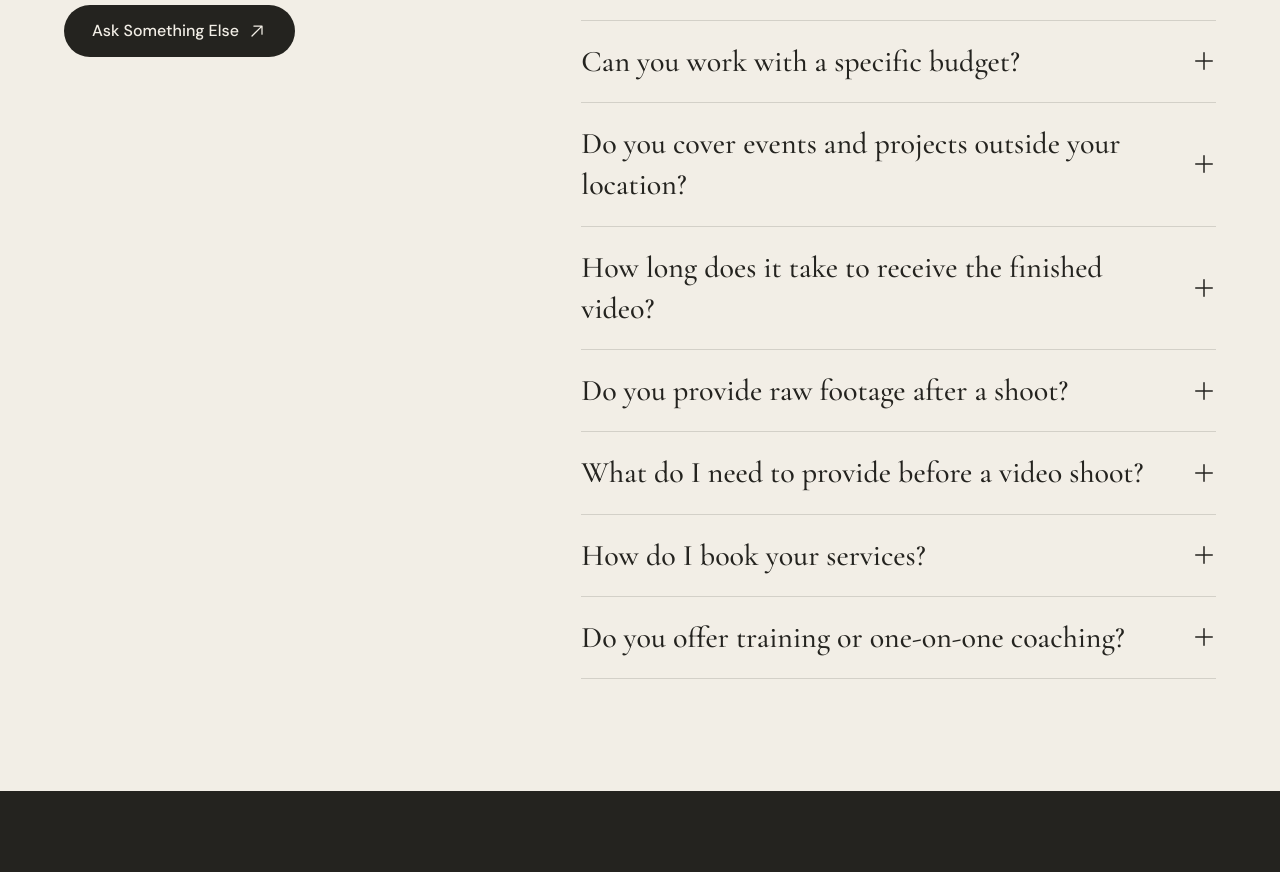
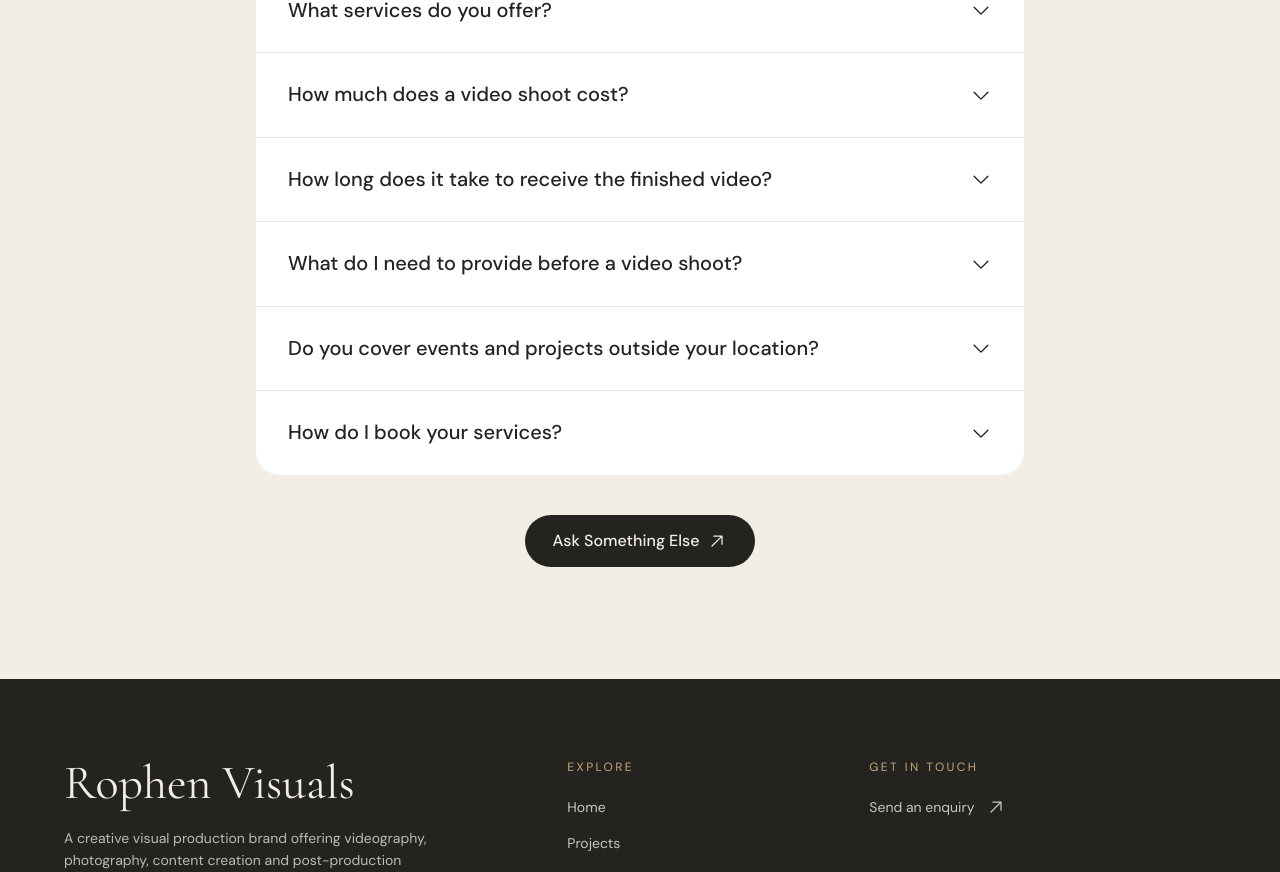
Before and after one commit to Damilola-Dev1/rophen-visuals, a React (Vite) app: page / in a window 1280 px wide. Shown: the part 4023-4895 px from the top of the page. Built offline with nearby package versions, Linux system fonts and the light colour scheme.

Commit message:
Trim FAQ to six essential questions

```diff
--- a/src/components/home/FaqSection.tsx
+++ b/src/components/home/FaqSection.tsx
@@ -1,6 +1,6 @@
 import { useState } from "react";
 import { Link } from "react-router-dom";
-import { ArrowUpRight, Minus, Plus } from "@phosphor-icons/react";
+import { ArrowUpRight, CaretDown } from "@phosphor-icons/react";
 import { faqs } from "../../data/faqs";
 
 export default function FaqSection() {
@@ -14,8 +14,8 @@ export default function FaqSection() {
       aria-labelledby="faq-heading"
       className="bg-ivory px-6 pb-20 pt-8 md:px-16 md:pb-28 md:pt-16"
     >
-      <div className="mx-auto grid max-w-[1400px] gap-10 md:grid-cols-[1fr_1.4fr] md:gap-16">
-        <div>
+      <div className="mx-auto max-w-3xl">
+        <div className="text-center">
           <p className="text-sm uppercase tracking-[0.2em] text-stone-deep">
             FAQ
           </p>
@@ -25,23 +25,16 @@ export default function FaqSection() {
           >
             Frequently Asked Questions
           </h2>
-          <Link
-            to="/contact"
-            className="mt-8 inline-flex items-center gap-2 rounded-full bg-charcoal px-7 py-3.5 text-base font-medium text-ivory transition-opacity duration-300 hover:opacity-85 focus-visible:outline focus-visible:outline-2 focus-visible:outline-offset-4 focus-visible:outline-charcoal"
-          >
-            Ask Something Else
-            <ArrowUpRight size={20} weight="regular" aria-hidden="true" />
-          </Link>
         </div>
 
-        <ul className="border-t border-charcoal/15">
+        <ul className="mt-12 divide-y divide-charcoal/10 overflow-hidden rounded-3xl bg-white md:mt-16">
           {faqs.map((faq) => {
             const isOpen = openId === faq.id;
             const buttonId = `faq-button-${faq.id}`;
             const panelId = `faq-panel-${faq.id}`;
 
             return (
-              <li key={faq.id} className="border-b border-charcoal/15">
+              <li key={faq.id}>
                 <h3>
                   <button
                     type="button"
@@ -49,24 +42,21 @@ export default function FaqSection() {
                     aria-expanded={isOpen}
                     aria-controls={panelId}
                     onClick={() => setOpenId(isOpen ? null : faq.id)}
-                    className="flex w-full items-center justify-between gap-6 py-5 text-left font-display text-2xl font-medium leading-snug text-charcoal focus-visible:outline focus-visible:outline-2 focus-visible:outline-offset-4 focus-visible:outline-charcoal md:text-3xl"
+                    className="group flex w-full items-center justify-between gap-6 px-6 py-6 text-left transition-colors duration-300 hover:bg-charcoal/[0.03] focus-visible:bg-charcoal/[0.03] focus-visible:outline focus-visible:outline-2 focus-visible:-outline-offset-4 focus-visible:outline-charcoal md:px-8 md:py-7"
                   >
-                    <span>{faq.question}</span>
-                    {isOpen ? (
-                      <Minus
-                        size={24}
-                        weight="regular"
-                        aria-hidden="true"
-                        className="flex-none"
-                      />
-                    ) : (
-                      <Plus
-                        size={24}
-                        weight="regular"
-                        aria-hidden="true"
-                        className="flex-none"
-                      />
-                    )}
+                    <span className="text-lg font-medium leading-snug text-charcoal transition-transform duration-300 ease-out group-hover:translate-x-2 group-active:translate-x-2 motion-reduce:transform-none md:text-xl">
+                      {faq.question}
+                    </span>
+                    <CaretDown
+                      size={22}
+                      weight="regular"
+                      aria-hidden="true"
+                      className={`flex-none text-charcoal transition-transform duration-300 ease-out motion-reduce:transition-none ${
+                        isOpen
+                          ? "rotate-180"
+                          : "group-hover:translate-y-1 motion-reduce:transform-none"
+                      }`}
+                    />
                   </button>
                 </h3>
 
@@ -80,7 +70,7 @@ export default function FaqSection() {
                   }`}
                 >
                   <div className="overflow-hidden">
-                    <p className="pb-6 text-base leading-relaxed text-stone-deep md:text-lg">
+                    <p className="px-6 pb-7 text-base leading-relaxed text-stone-deep md:px-8 md:text-lg">
                       {faq.answer}
                     </p>
                   </div>
@@ -89,6 +79,16 @@ export default function FaqSection() {
             );
           })}
         </ul>
+
+        <div className="mt-10 text-center">
+          <Link
+            to="/contact"
+            className="inline-flex items-center gap-2 rounded-full bg-charcoal px-7 py-3.5 text-base font-medium text-ivory transition-opacity duration-300 hover:opacity-85 focus-visible:outline focus-visible:outline-2 focus-visible:outline-offset-4 focus-visible:outline-charcoal"
+          >
+            Ask Something Else
+            <ArrowUpRight size={20} weight="regular" aria-hidden="true" />
+          </Link>
+        </div>
       </div>
     </section>
   );
--- a/src/data/faqs.ts
+++ b/src/data/faqs.ts
@@ -1,30 +1,31 @@
 import type { FAQ } from "../types";
 
-// Answers are the client's own wording. Edit here to change them.
+// Answers are the client's own wording, lightly trimmed to match the six
+// confirmed services. Edit here to change them.
 export const faqs: FAQ[] = [
   {
     id: "services",
     question: "What services do you offer?",
     answer:
-      "From video production and editing to content creation, content strategy, scriptwriting and training, I offer services that help bring ideas to life through video. Whether you need a video produced from scratch or want to make better use of the content you already have, there's a service for you. Explore the Services page to see what I offer.",
+      "I offer mobile videography, photography, content creation, event coverage, behind-the-scenes coverage and video editing. Whether you need something shot from scratch or want to make better use of the content you already have, there's a service for you. Explore the Services page to see what I offer.",
   },
   {
     id: "cost",
     question: "How much does a video shoot cost?",
     answer:
-      "Every project comes with its own creative direction and production needs, so there's no one-size-fits-all price. The cost depends on the type of shoot, location, duration and what's involved. Get in touch, share what you have in mind, and I'll send you the rate card and a suitable quote.",
+      "Every project comes with its own creative direction and production needs, so there's no one-size-fits-all price. The cost depends on the type of shoot, location, duration and what's involved. Get in touch, share what you have in mind and your budget, and I'll send you a suitable quote.",
   },
   {
-    id: "scriptwriting",
-    question: "Can you help with scriptwriting and storyboarding?",
+    id: "turnaround",
+    question: "How long does it take to receive the finished video?",
     answer:
-      "Absolutely! A good video starts long before the camera rolls. I can help you shape your idea, develop the script and plan the visual direction so everyone knows what the final video should communicate and how to bring it to life.",
+      "Turnaround time depends on the type of project, its length and the level of editing involved. We'll agree on a delivery timeline before production begins, so you know what to expect.",
   },
   {
-    id: "budget",
-    question: "Can you work with a specific budget?",
+    id: "before-shoot",
+    question: "What do I need to provide before a video shoot?",
     answer:
-      "Yes. Share your budget and what you're hoping to achieve, and we can work out an approach that makes sense. I'll help you identify what's possible within your budget without losing sight of the quality and creative direction your project deserves.",
+      "You don't need to have everything figured out before reaching out. A brief about your idea, the purpose of the video and any references you have will give us a good starting point. We can work out the creative direction and other details together.",
   },
   {
     id: "travel",
@@ -33,33 +34,9 @@ export const faqs: FAQ[] = [
       "Yes! I'm open to working on projects beyond my immediate location. Travel arrangements and any additional logistics can be discussed during booking, depending on the project's location and requirements.",
   },
   {
-    id: "turnaround",
-    question: "How long does it take to receive the finished video?",
-    answer:
-      "Turnaround time depends on the type of project, its length and the level of editing involved. We'll agree on a delivery timeline before production begins, so you know what to expect.",
-  },
-  {
-    id: "raw-footage",
-    question: "Do you provide raw footage after a shoot?",
-    answer:
-      "Raw footage can be made available upon request. If you'd like the unedited clips alongside the final production, please mention this when discussing your project.",
-  },
-  {
-    id: "before-shoot",
-    question: "What do I need to provide before a video shoot?",
-    answer:
-      "You don't need to have everything figured out before reaching out. A brief about your idea, the purpose of the video and any references you have will give us a good starting point. We can work out the creative direction and other details together.",
-  },
-  {
     id: "booking",
     question: "How do I book your services?",
     answer:
       "Simply get in touch through the contact page or WhatsApp. Share a few details about your project, and we'll discuss your needs, availability, pricing and the next steps.",
   },
-  {
-    id: "training",
-    question: "Do you offer training or one-on-one coaching?",
-    answer:
-      "Yes! I offer learning opportunities for people interested in developing their video production and content creation skills. Reach out to find out more about available courses and training options.",
-  },
 ];
```
